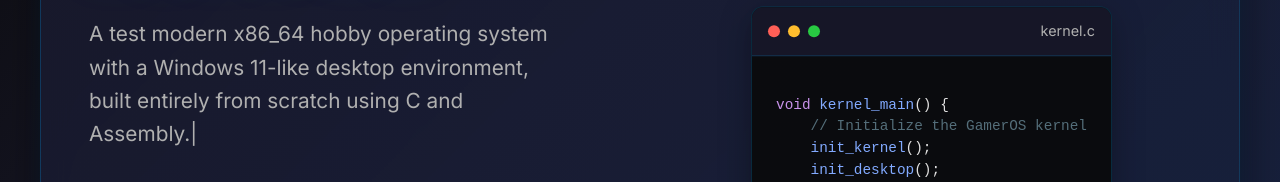
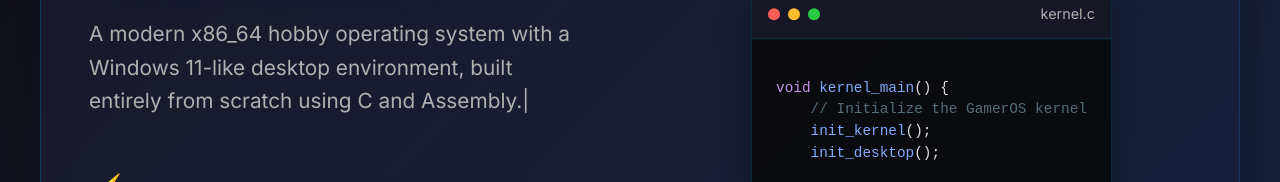
Before and after one commit to urmoit/GamerOS, a plain HTML site: page website/index.html in a window 1280 px wide. Shown: the part 390-572 px from the top of the page. Drawn offline with Linux system fonts and the light colour scheme.

Commit message:
chore(website): update hero description for clarity

```diff
--- a/website/index.html
+++ b/website/index.html
@@ -29,7 +29,7 @@
         <section class="hero">
             <div class="hero-content">
                 <h1>GamerOS</h1>
-                <p class="hero-description">A test modern x86_64 hobby operating system with a Windows 11-like desktop environment, built entirely from scratch using C and Assembly.</p>
+                <p class="hero-description">A modern x86_64 hobby operating system with a Windows 11-like desktop environment, built entirely from scratch using C and Assembly.</p>
                 <div class="hero-features">
                     <div class="feature-highlight">
                         <span class="feature-icon">⚡</span>
```
